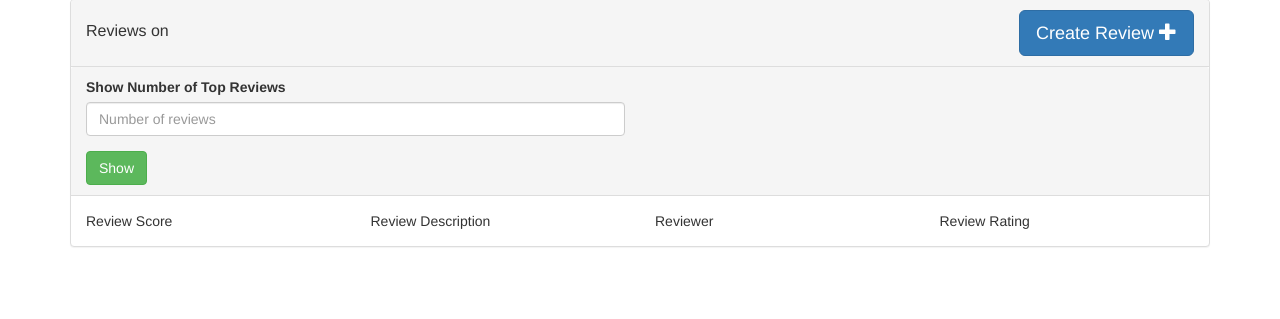
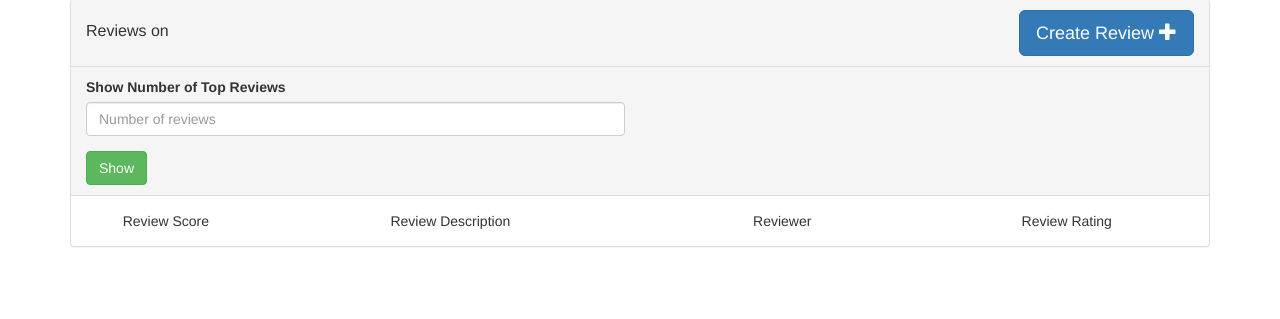
Before and after one commit to tjjjwxzq/50.008-Database-Project-2016, a Flask app: template app/templates/my/book/show.html in a window 1280 px wide. Shown: the part 401-720 px from the top of the page. Run offline with Flask 2, Linux system fonts and the light colour scheme; the template is opened without the code that fills it: values that come from a table or form of the project are taken from there, others are empty; some libraries are stand-ins or nearby versions.

Commit message:
Enhance styling for book show.html

```diff
--- a/app/static/css/my/book/show.css
+++ b/app/static/css/my/book/show.css
@@ -16,3 +16,8 @@ ul#rating {
 	list-style: none;
 	padding-left: 10px;
 }
+
+.avg-feedback span, .review-score, .review-username {
+	font-size: 20px;
+	font-weight: bold;
+}
--- a/app/templates/my/book/show.html
+++ b/app/templates/my/book/show.html
@@ -84,11 +84,11 @@
               </div>
             </div>
             <div class="panel-body">
-              <div class="row">
-                <div class="col-md-3">
+              <div class="row text-center">
+                <div class="col-md-2">
                   Review Score
                 </div>
-                <div class="col-md-3">
+                <div class="col-md-4">
                   Review Description
                 </div>
                 <div class="col-md-3">
@@ -105,15 +105,15 @@
               {% for review in reviews %}
 
                 <li class="list-group-item">
-                  <div class="row">
-                    <div class="col-md-3">
+                  <div class="row text-center">
+                    <div class="col-md-2 review-score">
                       {{ review[0].score }}
                     </div>
-                    <div class="col-md-3">
+                    <div class="col-md-4">
                       {{ review[0].description }}
                     </div>
                     <div class="col-md-3">
-                      <div class="row">
+                      <div class="row review-username">
                         {{ review[0].username }}
                       </div>
                       <div class="row">
@@ -121,14 +121,15 @@
                       </div>
                     </div>
                     <div class="col-md-3">
-                      <div class="row">
+                      <div class="row avg-feedback">
                         {% if review[1] == -1 %}
                           No Feedback yet
                         {% else %}
-                          Average Feedback: {{ review[1] }}
+                          Average Feedback: <br/>
+                          <span>{{ review[1] }}</span>
                         {% endif %}
                       </div>
-                      <div class="row">
+                      <div class="row text-center">
                         {% if review[0].username == user %}
                           You cannot rate your own review.
                         {% elif not review[2] %}
```
